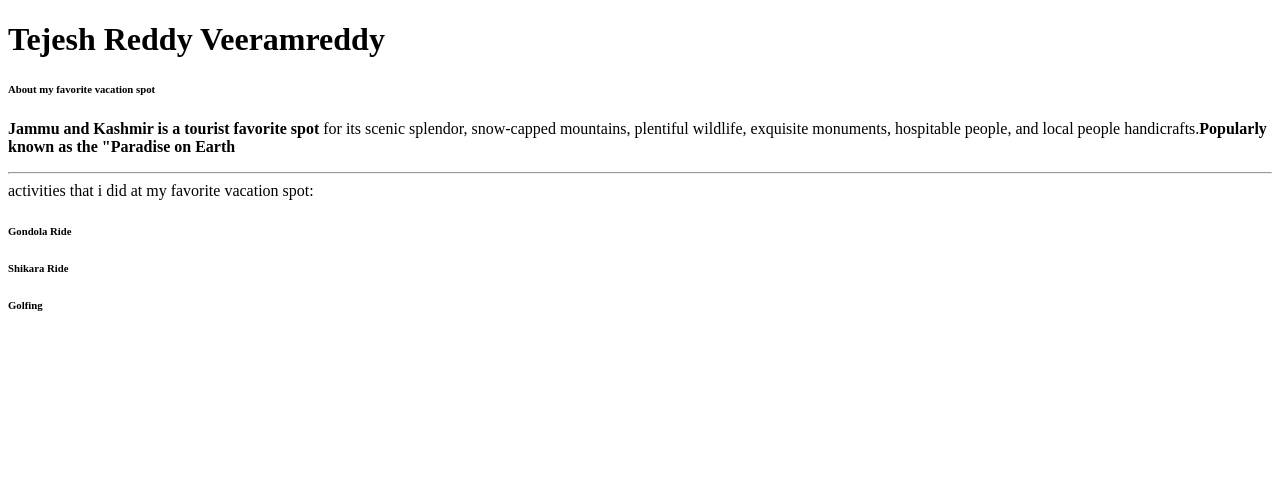
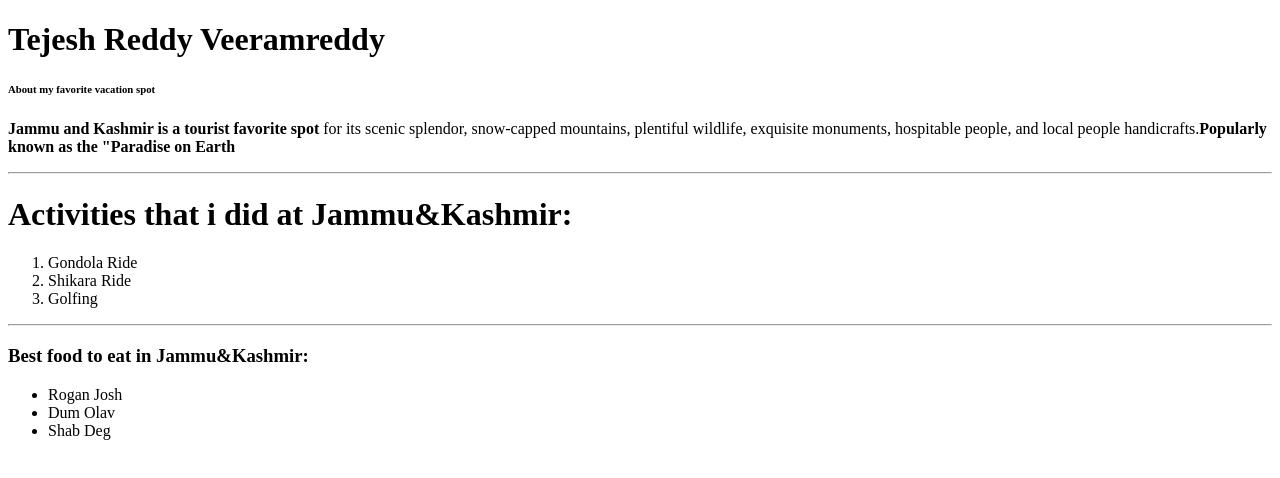
Before and after one commit to 44-563-WebApps-F23/44563-webapps-f23-assignment3-tejeshredddy, a plain HTML site: page index.html in a window 1280 px wide. Drawn offline with Linux system fonts and the light colour scheme.

Commit message:
modified index.html

```diff
--- a/index.html
+++ b/index.html
@@ -10,9 +10,19 @@
         <h6>About my  favorite vacation spot</h6>
         <p><b>Jammu and Kashmir is a tourist favorite spot</b> for its scenic splendor, snow-capped mountains, plentiful wildlife, exquisite monuments, hospitable people, and local people handicrafts.<b>Popularly known as the "Paradise on Earth</b></p>
         <hr>
-        activities that i did at my favorite vacation spot:
-        <h6>Gondola Ride</h6>
-        <h6>Shikara Ride</h6>
-        <h6>Golfing</h6>
+        <h1>Activities that i did at Jammu&Kashmir:</h1>
+        <ol>
+        <li>Gondola Ride</li>
+        <li>Shikara Ride</li>
+        <li>Golfing</li>
+        </ol>
+        <hr>
+        <h3>Best food to eat in Jammu&Kashmir:</h3>
+        <ul>
+        <li>Rogan Josh</li>
+        <li>Dum Olav</li>
+        <li>Shab Deg</li>
+        </ul>
+
     </body>
 </html>
```
